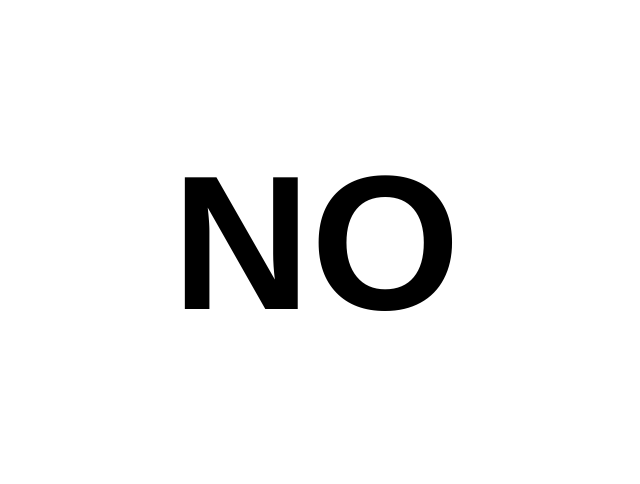
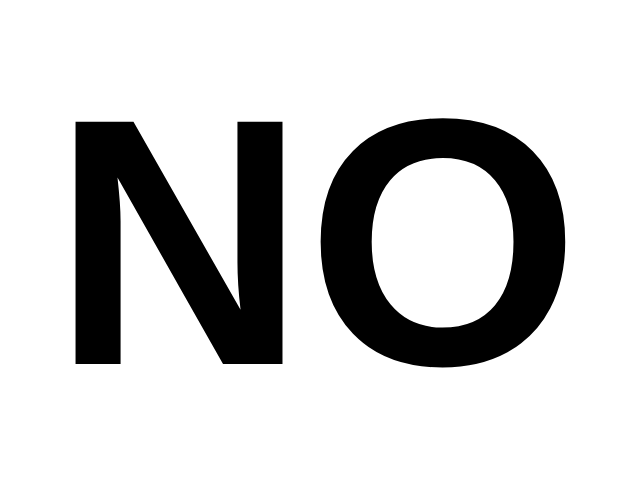
Before and after one commit to EdwardJFox/diddonaldtrumpdotwin, a plain HTML site: page index.html in a window 1280 px wide. Shown: the part 166-650 px from the top of the page, without its empty margins (332-972 px from the left). Drawn offline with Linux system fonts and the light colour scheme.

Commit message:
Update index.html

```diff
--- a/index.html
+++ b/index.html
@@ -16,8 +16,10 @@
         text-decoration: none;
       }
       h1 {
-        font-size: 12rem;
+        font-size: 22rem;
         font-family: 'arial';
+        margin: 0;
+        padding: 0;
       }
     </style>
   </head>
```
